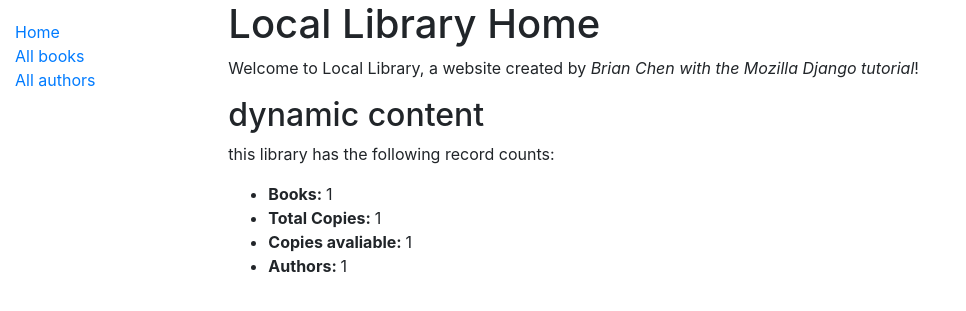
After one commit to ihasdapie/djangotesting, a Django app: template mozillatutorial/catalog/templates/index.html in a window 1280 px wide. The commit adds this page. Shown: the top 311 px of the page, without its empty margins (0-966 px from the left). Run offline with Django 3.2, Linux system fonts and the light colour scheme; the template is opened without the code that fills it: most values are stand-ins (such as "Sample title", 1, 10 or a date in 2020); some libraries are stand-ins or nearby versions.

Commit message:
added index.html

```diff
--- a/mozillatutorial/catalog/models.py
+++ b/mozillatutorial/catalog/models.py
@@ -53,11 +53,13 @@ class Book(models.Model):
     summary = models.TextField(max_length=1000, help_text="Enter a brief description of the book")
     isbn = models.CharField('ISBN', max_length=13,
                             help_text='13 Character <a href="https://www.isbn-international.org/content/what-isbn'
-                                      '">ISBN number</a>')
+                                     '">ISBN number</a>')
     genre = models.ManyToManyField(Genre, help_text="Select a genre for this book")
 
     def display_genre(self):
         return ', '.join([genre.name for genre in self.genre.all()[:3]])
+
+    display_genre.short_description = "Genre"
     def __str__(self):
         """String for representing the Model object."""
         return self.title
--- /dev/null
+++ b/mozillatutorial/catalog/static/styles.css
@@ -0,0 +1,5 @@
+.sidebar-nav{
+    margin-top: 20px;
+    padding: 0;
+    list-style: none;
+}
--- a/mozillatutorial/catalog/templates/base_generic.html
+++ b/mozillatutorial/catalog/templates/base_generic.html
@@ -1,2 +1,28 @@
 <!DOCTYPE html>
 <html lang="en">
+<head>
+        {% block title %}<title>Local Library</title>{% endblock %}
+      <meta charset="utf-8">
+      <meta name="viewport" content="width=device-width, initial-scale=1">
+      <link rel="stylesheet" href="https://stackpath.bootstrapcdn.com/bootstrap/4.1.3/css/bootstrap.min.css" integrity="sha384-MCw98/SFnGE8fJT3GXwEOngsV7Zt27NXFoaoApmYm81iuXoPkFOJwJ8ERdknLPMO" crossorigin="anonymous">
+      <!-- Add additional CSS in static file -->
+      {% load static %}
+      <link rel="stylesheet" href="{% static 'css/styles.css' %}">
+</head>
+<body>
+    <div class="container-fluid">
+        <div class="row">
+            <div class="col-sm-2">
+            {% block sidebar %}
+                <ul class="sidebar-nav">
+                      <li><a href="{% url 'index' %}">Home</a></li>
+                      <li><a href="">All books</a></li>
+                      <li><a href="">All authors</a></li>
+                </ul>
+            {% endblock %}
+            </div>
+        <div class="col-sm-10 ">{% block content %}{% endblock %}</div>
+        </div>
+    </div>
+</body>
+</html>
--- /dev/null
+++ b/mozillatutorial/catalog/templates/index.html
@@ -0,0 +1,22 @@
+{% extends "base_generic.html"%}
+
+{% block content %}
+
+<h1>Local Library Home</h1>
+<p>Welcome to Local Library, a website created by <em> Brian Chen with the Mozilla Django tutorial</em>!</p>
+<h2>dynamic content</h2>
+<p>this library has the following record counts:</p>
+<ul>
+
+<!--
+    Under dynamic content, put variables in { {   }} (ignore that space) double curvy brackets
+    Note that this should be the same as the variables here are the *KEYS*
+    passed in the context dictionary of the view: the view takes the *VALUE* variable from
+    the model
+-->
+    <li><strong>Books: </strong>{{num_books}}</li>
+    <li><strong>Total Copies: </strong>{{num_instances}}</li>
+    <li><strong>Copies avaliable: </strong>{{num_instances_avaliable}}</li>
+    <li><strong>Authors: </strong>{{num_authors}}</li>
+</ul>
+{% endblock %}
--- a/mozillatutorial/catalog/urls.py
+++ b/mozillatutorial/catalog/urls.py
@@ -2,5 +2,5 @@ from django.urls import path
 from . import views
 
 urlpatterns = [
-
+    path('', views.index, name = 'index')
 ]
--- a/mozillatutorial/catalog/views.py
+++ b/mozillatutorial/catalog/views.py
@@ -17,7 +17,7 @@ def index(request):
     context = {
         'num_books' : num_books,
         'num_instances': num_instances,
-        'num_authors': num_authors.
+        'num_authors': num_authors,
         'num_instances_avaliable':num_instances_avaliable,
     }
     #return w/ index.html template & defined variables
```
